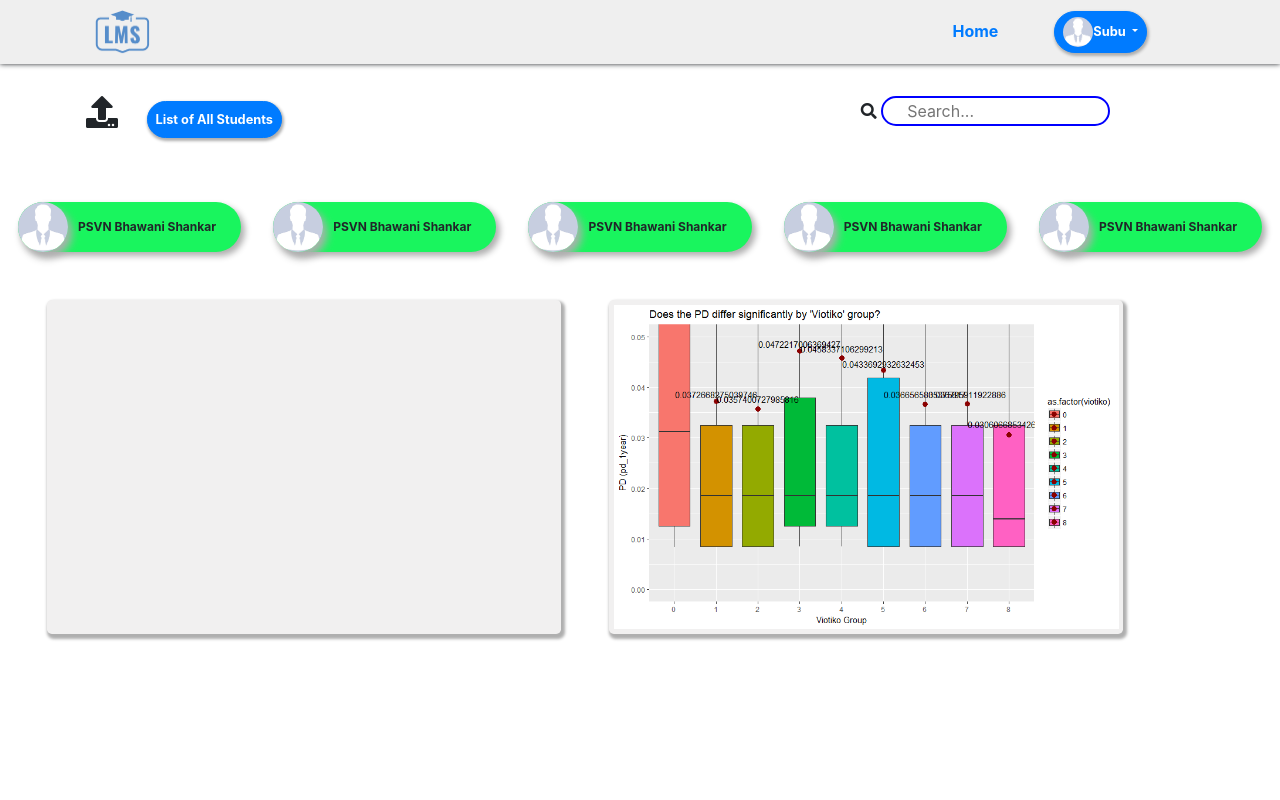
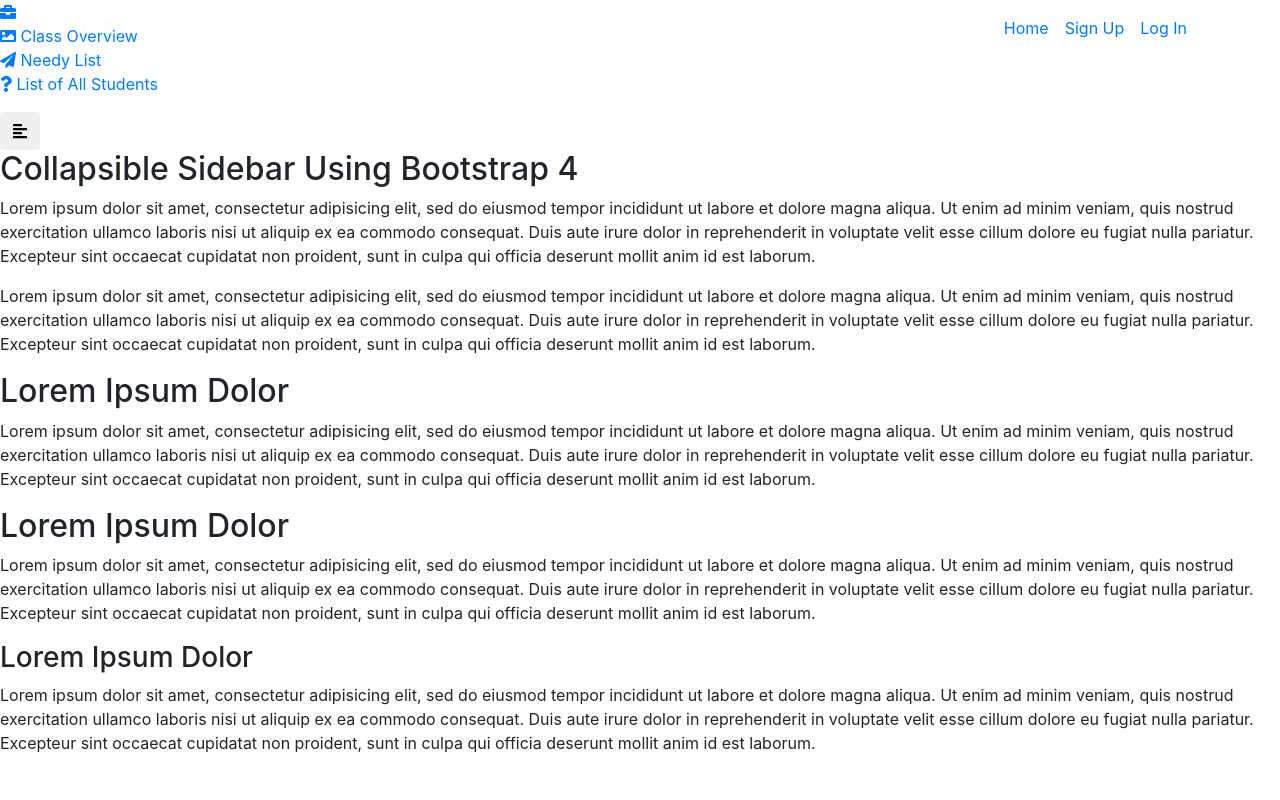
Before and after one commit to Vineet-Sharma29/Ayudar-Class-Performance-Analyzer, a Django app: template dashboard/templates/dashboard/dashboard.html in a window 1280 px wide. Run offline with Django 3.2, Linux system fonts and the light colour scheme; the template is opened without the code that fills it, so the values that code supplies are empty; parts of the project's set-up code (start-up, migrations or seed data) failed here and were passed over; some libraries are stand-ins or nearby versions.

Commit message:
editted dashboard

```diff
--- a/dashboard/static/dashboard/css/style.css
+++ b/dashboard/static/dashboard/css/style.css
@@ -1,193 +1,269 @@
-html{
-    max-width:100%;
+/*
+    DEMO STYLE
+*/
+
+@import "https://fonts.googleapis.com/css?family=Poppins:300,400,500,600,700";
+body {
+    font-family: 'Poppins', sans-serif;
+    background: #fafafa;
 }
 
-
-body{
-    background-color: white;
-    max-width:100%;
+p {
+    font-family: 'Poppins', sans-serif;
+    font-size: 1.1em;
+    font-weight: 300;
+    line-height: 1.7em;
+    color: #999;
 }
 
-/* Navbar START */
-
- #header{
-        transition: all 0.4s;
-    }
-
-.bg-light{
-        background-color: #efefef!important;
-    }
-
-.navbar{
-    box-shadow: 0 0 5px 0;
+a,
+a:hover,
+a:focus {
+    color: inherit;
+    text-decoration: none;
+    transition: all 0.3s;
 }
 
-.navbar-brand{
-    height:48px;
-    padding:2px 10px;
+.navbar {
+    padding: 15px 10px;
+    background: #000;
+    border: none;
+    border-radius: 0;
+    margin-bottom: 40px;
+    box-shadow: 1px 1px 3px rgba(0, 0, 0, 0.1);
 }
 
-.nav-menu{
-    height:28px;
+.navbar-btn {
+    box-shadow: none;
+    outline: none !important;
+    border: none;
 }
 
-/* Navbar END */
-
-
-.hero-section{
-    background:url('')
+.line {
+    width: 100%;
+    height: 1px;
+    border-bottom: 1px dashed #ddd;
+    margin: 40px 0;
 }
 
-.jumbotron{
-    padding:0.3rem;
-    z-index:1;
-    background-color: #f1f0f0;
-    box-shadow:2px 3px 3px 2px #afafaf;
-    transition: transform .5s;
+i,
+span {
+    display: inline-block;
 }
 
+/* ---------------------------------------------------
+    SIDEBAR STYLE
+----------------------------------------------------- */
 
-
-
-
-.jumbotron:hover{
-    transform : scale(1.015)
+.wrapper {
+    display: flex;
+    align-items: stretch;
 }
 
-.needy-icon{
-    z-index:2;
-    position: relative;
-    margin-left:0;
-    margin-top:0;
+#sidebar {
+    min-width: 250px;
+    max-width: 250px;
+	min-height:100%;
+    background: #343a40;
+    color: #fff;
+    transition: all 0.3s;
 }
 
-.name-chip{
-    z-index:2;
-    margin:1rem;
-    font-weight:bold;
+#sidebar.active {
+    min-width: 80px;
+    max-width: 80px;
+    text-align: center;
 }
 
-
-.student-image{
-    width:64px;
-    height:64px;
-    position: absolute;
-    z-index:3;
-    border-radius:45px;
+#sidebar.active .sidebar-header h3,
+#sidebar.active .CTAs {
+    display: none;
 }
 
-.name-heading{
-    z-index:2;
-    padding-left:0px;
-    padding-top:12px;
-    padding-bottom:22px;
-    font-size:20px;
-    background-color: green;
+#sidebar.active .sidebar-header strong {
+    display: block;
 }
 
+#sidebar ul li a {
+    text-align: left;
+}
 
+#sidebar.active ul li a {
+    padding: 20px 10px;
+    text-align: center;
+    font-size: 0.85em;
+}
 
-.chip {
-    z-index:2;
-    display: inline-block;
-    padding: 0 25px;
-    height: 50px;
-    font-size: 0.75rem;
-    line-height: 50px;
-    border-radius: 25px;
-    background-color: #19f55e;
-    box-shadow:4px 4px 6px 0px #afafaf;
-    transition:transform 0.2s;
-    transition:letter-spacing 0.3s;
+#sidebar.active ul li a i {
+    margin-right: 0;
+    display: block;
+    font-size: 1.8em;
+    margin-bottom: 5px;
+}
 
+#sidebar.active ul ul a {
+    padding: 10px !important;
+}
+
+#sidebar.active .dropdown-toggle::after {
+    top: auto;
+    bottom: 10px;
+    right: 50%;
+    -webkit-transform: translateX(50%);
+    -ms-transform: translateX(50%);
+    transform: translateX(50%);
+}
+
+#sidebar .sidebar-header {
+    padding: 20px;
+    background: #343a40;
+}
+
+#sidebar .sidebar-header strong {
+    display: none;
+    font-size: 1.8em;
+}
+
+#sidebar ul.components {
+    padding: 20px 0;
 
 }
 
-@media only screen and (min-width:430px){
-.chip:hover{
-    transform:scale(1.03);
-    letter-spacing:1px;
+#sidebar ul li a {
+    padding: 10px;
+    font-size: 1.1em;
+    display: block;
+}
+
+#sidebar ul li a:hover {
+    color: #7386D5;
+    background: #fff;
+}
+
+#sidebar ul li a i {
+    margin-right: 10px;
+}
+
+#sidebar ul li.active>a,
+a[aria-expanded="true"] {
+    color: #fff;
+    background: #6d7fcc;
+}
+
+a[data-toggle="collapse"] {
+    position: relative;
+}
+
+.dropdown-toggle::after {
+    display: block;
+    position: absolute;
+    top: 50%;
+    right: 20px;
+    transform: translateY(-50%);
+}
+
+ul ul a {
+    font-size: 0.9em !important;
+    padding-left: 30px !important;
+    background: #6d7fcc;
+}
+
+ul.CTAs {
+    padding: 20px;
+}
+
+ul.CTAs a {
+    text-align: center;
+    font-size: 0.9em !important;
+    display: block;
+    border-radius: 5px;
+    margin-bottom: 5px;
+}
+
+a.download {
+    background: #fff;
+    color: #7386D5;
+}
+
+a.article,
+a.article:hover {
+    background: #6d7fcc !important;
+    color: #fff !important;
+}
+
+/* ---------------------------------------------------
+    CONTENT STYLE
+----------------------------------------------------- */
+
+#content {
+    width: 100%;
+    padding:40px;
+    min-height: 100vh;
+    transition: all 0.3s;
+}
+
+/* ---------------------------------------------------
+    MEDIAQUERIES
+----------------------------------------------------- */
+
+@media (max-width: 768px) {
+    #sidebar {
+        min-width: 80px;
+        max-width: 80px;
+        text-align: center;
+        margin-left: -80px !important;
+    }
+    .dropdown-toggle::after {
+        top: auto;
+        bottom: 10px;
+        right: 50%;
+        -webkit-transform: translateX(50%);
+        -ms-transform: translateX(50%);
+        transform: translateX(50%);
+    }
+    #sidebar.active {
+        margin-left: 0 !important;
+    }
+    #sidebar .sidebar-header h3,
+    #sidebar .CTAs {
+        display: none;
+    }
+    #sidebar .sidebar-header strong {
+        display: block;
+    }
+    #sidebar ul li a {
+        padding: 20px 10px;
+    }
+    #sidebar ul li a span {
+        font-size: 0.85em;
+    }
+    #sidebar ul li a i {
+        margin-right: 0;
+        display: block;
+    }
+    #sidebar ul ul a {
+        padding: 10px !important;
+    }
+    #sidebar ul li a i {
+        font-size: 1.3em;
+    }
+    #sidebar {
+        margin-left: 0;
+    }
+    #sidebarCollapse span {
+        display: none;
     }
 }
 
-.chip img {
-    z-index:3;
-    float: left;
-    margin: 0 10px 0 -25px;
-    height: 50px;
-    width: 50px;
-    border-radius: 50%;
-    box-shadow:4px 6px 8px 0px #afafaf;
+#sidebarCollapse{
+    margin:0.7rem;
+	margin-top:3rem;
 }
 
-.jumbotron.large-jumbotron{
-    z-index:2;
-    width:80%!important;
-    margin:3rem auto;
-    padding:1.2rem;
+.nav-link{
+	color:white;
 }
 
-.jumbotron.small-jumbotron{
-    box-shadow:2px 3px 3px 2px #afafaf;
-    z-index:2;
-    padding-left:0.3rem;
+.nav-link:hover{
+	color:#adadad;
 }
-
-
-input[type=text] {
-    width: 60%;
-    border:2px blue solid;
-    border-radius:1rem;
-    outline:none;
-    -webkit-transition: width 0.4s ease-in-out;
-    transition: width 0.4s ease-in-out;
-    color: #afafaf;
-}
-
-
-
-/* When the input field gets focus, change its width to 100% */
-input[type=text]:hover {
-    width: 78%;
-}
-
-.btn{
-    width:auto;
-    border-radius: 2rem;
-    font-size:0.8rem;
-    padding:0.5rem 0.5rem;
-    font-weight:bold;
-    box-shadow:1px 2px 3px 1px #afafaf;
-    transition-property: transform, letter-spacing, width;
-    transition-duration: .4s, .4s, .4s;
-
-
-}
-
-.btn:hover{
-    width:auto;
-    transform:scale(1.05);
-    letter-spacing:1px;
-}
-
-
-.fa-upload{
-    transition:transform 0.1s;
-}
-
-.fa-upload:hover{
-    transform:scale(1.05);
-}
-
-#setting:hover {
-    -webkit-animation: rotation 2s infinite linear;
-}
-
-@-webkit-keyframes rotation {
-    from {
-            -webkit-transform: rotate(0deg);
-    }
-    to {
-            -webkit-transform: rotate(359deg);
-    }
-}
--- a/dashboard/templates/dashboard/dashboard.html
+++ b/dashboard/templates/dashboard/dashboard.html
@@ -1,165 +1,134 @@
 {% load static %}
+
 <!DOCTYPE html>
-<html lang="en">
+<html>
 
-  <head>
+<head>
+    <meta charset="utf-8">
+    <meta name="viewport" content="width=device-width, initial-scale=1.0">
+    <meta http-equiv="X-UA-Compatible" content="IE=edge">
 
-    <meta charset="utf-8">
-    <meta name="viewport" content="width=device-width, initial-scale=1, shrink-to-fit=no">
-    <meta name="description" content="Learning Management System">
-    <meta name="author" content="Group-11">
+    <title>Collapsible sidebar using Bootstrap 4</title>
 
-    <title>LMS</title>
+    <!-- Bootstrap CSS CDN -->
+    <link rel="stylesheet" href="https://stackpath.bootstrapcdn.com/bootstrap/4.1.0/css/bootstrap.min.css" integrity="sha384-9gVQ4dYFwwWSjIDZnLEWnxCjeSWFphJiwGPXr1jddIhOegiu1FwO5qRGvFXOdJZ4" crossorigin="anonymous">
+    <!-- Our Custom CSS -->
+    <link rel="stylesheet" href="{% static "dashboard/css/style4.css" %}">
 
-    <link rel="stylesheet" href="https://stackpath.bootstrapcdn.com/bootstrap/4.1.3/css/bootstrap.min.css" integrity="sha384-MCw98/SFnGE8fJT3GXwEOngsV7Zt27NXFoaoApmYm81iuXoPkFOJwJ8ERdknLPMO" crossorigin="anonymous">
+    <!-- Font Awesome JS -->
+    <script defer src="https://use.fontawesome.com/releases/v5.0.13/js/solid.js" integrity="sha384-tzzSw1/Vo+0N5UhStP3bvwWPq+uvzCMfrN1fEFe+xBmv1C/AtVX5K0uZtmcHitFZ" crossorigin="anonymous"></script>
+    <script defer src="https://use.fontawesome.com/releases/v5.0.13/js/fontawesome.js" integrity="sha384-6OIrr52G08NpOFSZdxxz1xdNSndlD4vdcf/q2myIUVO0VsqaGHJsB0RaBE01VTOY" crossorigin="anonymous"></script>
 
-    <!--font aewsome-->
-    <link rel="stylesheet" href="https://use.fontawesome.com/releases/v5.4.1/css/all.css" integrity="sha384-5sAR7xN1Nv6T6+dT2mhtzEpVJvfS3NScPQTrOxhwjIuvcA67KV2R5Jz6kr4abQsz" crossorigin="anonymous">
+</head>
 
-    <!--Custom Style-->
-    <link rel="stylesheet" href="{% static "dashboard/css/style.css" %}">
+<body>
 
-  </head>
 
-  <body>
+    <div class="wrapper">
 
-    <!-- Navigation Bar -->
-  <header class="header">
-    <nav class="navbar navbar-expand-lg bg-light static-top">
-      <div class="container">
+        <!-- Sidebar  -->
+        <nav id="sidebar">
 
-        <!--Toggle button-->
+            <ul class="list-unstyled components">
 
-         <button class="navbar-toggler text-align-right" type="button" data-toggle="collapse" data-target="#navbarResponsive" aria-controls="navbarResponsive" aria-expanded="false" aria-label="Toggle navigation">
-            <img src="{% static "dashboard/images/menu.png" %}" class="nav-menu" alt="menu-button">
+                <li>
+                    <a href="#">
+                        <i class="fas fa-briefcase"></i>
 
-          </button>
+                    </a>
 
-        <!--Navbar Brand-->
-        <div class="navbar-header">
-          <a href="#">
-            <img src="{% static "dashboard/images/logo.png" %}" alt="Learning Management System" class="navbar-brand">
-          </a>
-        </div>
 
-        <!--Nav Links-->
-        <div class="collapse navbar-collapse" id="navbarResponsive">
-          <ul class="nav navbar-nav navbar-right ml-auto">
-            <li class="nav-item active pr-5">
-              <a class="nav-link" href="#"><strong>Home</strong></a>
-            </li>
-            <li class="nav-item pr-5">
+                </li>
+                <li>
+                    <a href="#">
+                        <i class="fas fa-image"></i>
+                        Class Overview
+                    </a>
+                </li>
 
-              <div class="dropdown">
-                <button type="button" class="btn btn-primary btn-large dropdown-toggle" style="padding:0.3rem 0.5rem;" data-toggle="dropdown">
-                  <img src="{% static "dashboard/images/st6.jpg" %}" alt="subu" class="img-fluid rounded-circle" width="30" height="30">Subu
+                <li>
+                    <a href="#">
+                        <i class="fas fa-paper-plane"></i>
+                        Needy List
+                    </a>
+                </li>
+
+                 <li>
+                    <a href="#">
+                        <i class="fas fa-question"></i>
+                        List of All Students
+                    </a>
+                </li>
+            </ul>
+
+
+        </nav>
+
+        <!-- Page Content  -->
+        <div id="content">
+           <nav class="navbar navbar-expand-lg navbar-custom fixed-top">
+              <div class="container">
+                <a class="navbar-brand" href="#">
+                    <img class="img-responsive" src="{% static "landing_page/images/LMS.svg" %}" alt="LMS" width="50" height="50" style="position:absolute;z-index:4;top:7%;left:6%;">
+                </a>
+                <button class="navbar-toggler" type="button" data-toggle="collapse" data-target="#navbarResponsive" aria-controls="navbarResponsive" aria-expanded="false" aria-label="Toggle navigation">
+                  <span class="navbar-toggler-icon"></span>
                 </button>
-                <div class="dropdown-menu">
-                  <a class="dropdown-item" href="#">Your Profile</a>
-                  <a class="dropdown-item" href="#">Log Out</a>
+                <div class="collapse navbar-collapse" id="navbarResponsive">
+                  <ul class="navbar-nav ml-auto">
+                      <li class="nav-item">
+                         <a class="nav-link" href="#">Home</a>
+                    </li>
+                    <li class="nav-item">
+                      <a class="nav-link" href="#">Sign Up</a>
+                    </li>
+                    <li class="nav-item">
+                      <a class="nav-link" href="#">Log In</a>
+                    </li>
+                  </ul>
                 </div>
               </div>
-            </li>
+            </nav>
+            <button type="button" id="sidebarCollapse" class="btn">
+                <i class="fas fa-align-left"></i>
 
-          </ul>
-        </div>
+            </button>
 
-      </div>
-    </nav>
-  </header>
-    <!-- Page Content -->
+            <h2>Collapsible Sidebar Using Bootstrap 4</h2>
+            <p>Lorem ipsum dolor sit amet, consectetur adipisicing elit, sed do eiusmod tempor incididunt ut labore et dolore magna aliqua. Ut enim ad minim veniam, quis nostrud exercitation ullamco laboris nisi ut aliquip ex ea commodo consequat. Duis aute irure dolor in reprehenderit in voluptate velit esse cillum dolore eu fugiat nulla pariatur. Excepteur sint occaecat cupidatat non proident, sunt in culpa qui officia deserunt mollit anim id est laborum.</p>
+            <p>Lorem ipsum dolor sit amet, consectetur adipisicing elit, sed do eiusmod tempor incididunt ut labore et dolore magna aliqua. Ut enim ad minim veniam, quis nostrud exercitation ullamco laboris nisi ut aliquip ex ea commodo consequat. Duis aute irure dolor in reprehenderit in voluptate velit esse cillum dolore eu fugiat nulla pariatur. Excepteur sint occaecat cupidatat non proident, sunt in culpa qui officia deserunt mollit anim id est laborum.</p>
 
+            <div class="line"></div>
 
-  <section class="container-fluid hero-section">
+            <h2>Lorem Ipsum Dolor</h2>
+            <p>Lorem ipsum dolor sit amet, consectetur adipisicing elit, sed do eiusmod tempor incididunt ut labore et dolore magna aliqua. Ut enim ad minim veniam, quis nostrud exercitation ullamco laboris nisi ut aliquip ex ea commodo consequat. Duis aute irure dolor in reprehenderit in voluptate velit esse cillum dolore eu fugiat nulla pariatur. Excepteur sint occaecat cupidatat non proident, sunt in culpa qui officia deserunt mollit anim id est laborum.</p>
 
-    <div class="row m-2">
-      <div class="col-lg-4 col-md-4 col-sm-6 justify-content-left">
+            <div class="line"></div>
 
-          <input type="file" id="file1" name="image" capture style="display:none"/>
-          <i class="fas fa-upload fa-2x ml-5 mr-4 mt-4" id="upfile1" style="cursor:pointer" ></i>
+            <h2>Lorem Ipsum Dolor</h2>
+            <p>Lorem ipsum dolor sit amet, consectetur adipisicing elit, sed do eiusmod tempor incididunt ut labore et dolore magna aliqua. Ut enim ad minim veniam, quis nostrud exercitation ullamco laboris nisi ut aliquip ex ea commodo consequat. Duis aute irure dolor in reprehenderit in voluptate velit esse cillum dolore eu fugiat nulla pariatur. Excepteur sint occaecat cupidatat non proident, sunt in culpa qui officia deserunt mollit anim id est laborum.</p>
 
+            <div class="line"></div>
 
-        <button type="button" class="btn btn-primary btn-md">List of All Students</button>
-      </div>
-      <div class="col-lg-4 col-md-4 col-sm-6 justify-content-right"></div>
-      <div class="searchbox col-lg-4 col-md-4 col-sm-6 justify-content-right">
-          <i class="fas fa-search"></i>
-        <input class="mt-4 pl-4" type="text" name="search" placeholder="Search...">
-      </div>
-    </div>
-
-
-    <!-- First two jumbotrons -->
-
-    <div class="row mt-5 mb-2 justify-content-center">
-        <div class="justify-content-left">
-            <div class="name-chip" >
-                <div class="chip">
-                    <img src="{% static "dashboard/images/st6.jpg" %}" alt="Person" width="96" height="96">PSVN Bhawani Shankar
-                </div>
-            </div>
-        </div>
-
-        <div class="justify-content-left">
-          <div class="name-chip" >
-              <div class="chip">
-                  <img src="{% static "dashboard/images/st6.jpg" %}" alt="Person" width="96" height="96">PSVN Bhawani Shankar
-              </div>
-          </div>
-        </div>
-
-        <div class="justify-content-left">
-          <div class="name-chip" >
-              <div class="chip">
-                  <img src="{% static "dashboard/images/st6.jpg" %}" alt="Person" width="96" height="96">PSVN Bhawani Shankar
-              </div>
-          </div>
-        </div>
-
-        <div class="justify-content-left">
-          <div class="name-chip" >
-              <div class="chip">
-                  <img src="{% static "dashboard/images/st6.jpg" %}" alt="Person" width="96" height="96">PSVN Bhawani Shankar
-              </div>
-          </div>
-        </div>
-
-        <div class="justify-content-left">
-          <div class="name-chip" >
-              <div class="chip">
-                  <img src="{% static "dashboard/images/st6.jpg" %}" alt="Person" width="96" height="96">PSVN Bhawani Shankar
-              </div>
-          </div>
+            <h3>Lorem Ipsum Dolor</h3>
+            <p>Lorem ipsum dolor sit amet, consectetur adipisicing elit, sed do eiusmod tempor incididunt ut labore et dolore magna aliqua. Ut enim ad minim veniam, quis nostrud exercitation ullamco laboris nisi ut aliquip ex ea commodo consequat. Duis aute irure dolor in reprehenderit in voluptate velit esse cillum dolore eu fugiat nulla pariatur. Excepteur sint occaecat cupidatat non proident, sunt in culpa qui officia deserunt mollit anim id est laborum.</p>
         </div>
     </div>
 
+    <!-- jQuery CDN - Slim version (=without AJAX) -->
+    <script src="https://code.jquery.com/jquery-3.3.1.slim.min.js" integrity="sha384-q8i/X+965DzO0rT7abK41JStQIAqVgRVzpbzo5smXKp4YfRvH+8abtTE1Pi6jizo" crossorigin="anonymous"></script>
+    <!-- Popper.JS -->
+    <script src="https://cdnjs.cloudflare.com/ajax/libs/popper.js/1.14.0/umd/popper.min.js" integrity="sha384-cs/chFZiN24E4KMATLdqdvsezGxaGsi4hLGOzlXwp5UZB1LY//20VyM2taTB4QvJ" crossorigin="anonymous"></script>
+    <!-- Bootstrap JS -->
+    <script src="https://stackpath.bootstrapcdn.com/bootstrap/4.1.0/js/bootstrap.min.js" integrity="sha384-uefMccjFJAIv6A+rW+L4AHf99KvxDjWSu1z9VI8SKNVmz4sk7buKt/6v9KI65qnm" crossorigin="anonymous"></script>
 
-
-    <div class="row m-2">
-      <div class="jumbotron col-lg-5 col-md-5 col-sm-12 mx-4 mt-4">
-          <div class="container-jumbotron">
-
-          </div>
-      </div>
-
-      <div class="jumbotron col-lg-5 col-md-5 col-sm-12 mx-4 mt-4">
-        <div class="container-jumbotron">
-          <img class="boxplot img-fluid" src="{% static "dashboard/images/boxplot.png" %}" alt="boxplot graph">
-        </div>
-      </div>
-    </div>
-
-
-    <!-- stats jumbotron -->
-
-
-
-  </section>
-
-    <script src="https://code.jquery.com/jquery-3.3.1.slim.min.js" integrity="sha384-q8i/X+965DzO0rT7abK41JStQIAqVgRVzpbzo5smXKp4YfRvH+8abtTE1Pi6jizo" crossorigin="anonymous"></script>
-    <script src="https://cdnjs.cloudflare.com/ajax/libs/popper.js/1.14.3/umd/popper.min.js" integrity="sha384-ZMP7rVo3mIykV+2+9J3UJ46jBk0WLaUAdn689aCwoqbBJiSnjAK/l8WvCWPIPm49" crossorigin="anonymous"></script>
-    <script src="https://stackpath.bootstrapcdn.com/bootstrap/4.1.3/js/bootstrap.min.js" integrity="sha384-ChfqqxuZUCnJSK3+MXmPNIyE6ZbWh2IMqE241rYiqJxyMiZ6OW/JmZQ5stwEULTy" crossorigin="anonymous"></script>
-    <script src="{% static "dashboard/js/custom-script.js" %}"></script>
-  </body>
+    <script type="text/javascript">
+        $(document).ready(function () {
+            $('#sidebarCollapse').on('click', function () {
+                $('#sidebar').toggleClass('active');
+            });
+        });
+    </script>
+</body>
 
 </html>
```
Also changed, not shown: dashboard/static/dashboard/images/LMS.svg (added).
